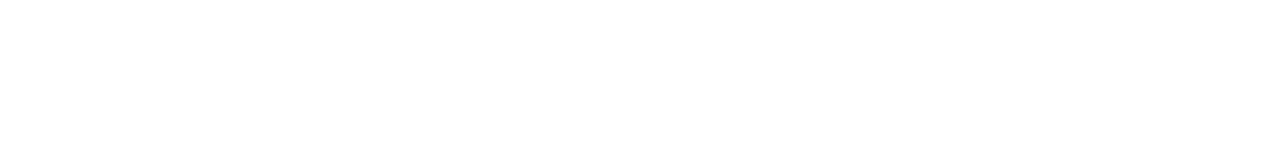
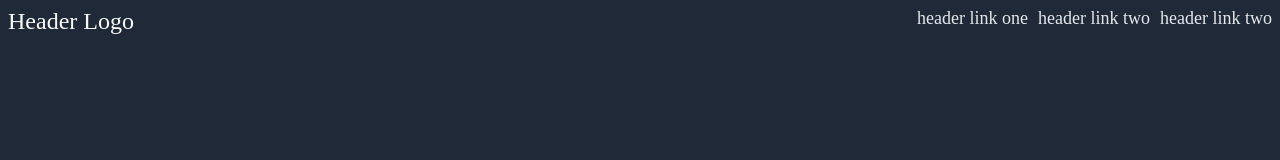
Before and after one commit to Pandamunchies/landing-page, a plain HTML site: page landing-page/index.html in a window 1280 px wide. Drawn offline with Linux system fonts and the light colour scheme.

Commit message:
Create header and add style

```diff
--- a/landing-page/index.html
+++ b/landing-page/index.html
@@ -4,9 +4,19 @@
         <meta charset="UTF-8">
         <meta name="viewport" content="width=device-width, unitail-scale=1.0">
         <title>Landing Page</title>
-        <link rel="stylesheet" href="/style/style.css">
+        <link rel="stylesheet" href="./style/style.css">
     </head>
     <body>
+        <div class="header">
+            <div class="left-header">
+                Header Logo
+            </div>
+            <div class="right-header">
+                <div>header link one</div>
+                <div>header link two</div>
+                <div>header link two</div>
+            </div>
 
+        </div>
     </body>
 </html>
--- a/landing-page/style/style.css
+++ b/landing-page/style/style.css
@@ -0,0 +1,19 @@
+body{
+    background-color: #1F2937;
+}
+
+.header{
+    display: flex;
+    justify-content:space-between;
+}
+.left-header{
+    color: #F9FAF8;
+    font-size: 24px;
+}
+
+.right-header{
+    display: flex;
+    gap:10px;
+    color:#E5E7EB;
+    font-size: 18px;
+}
```
